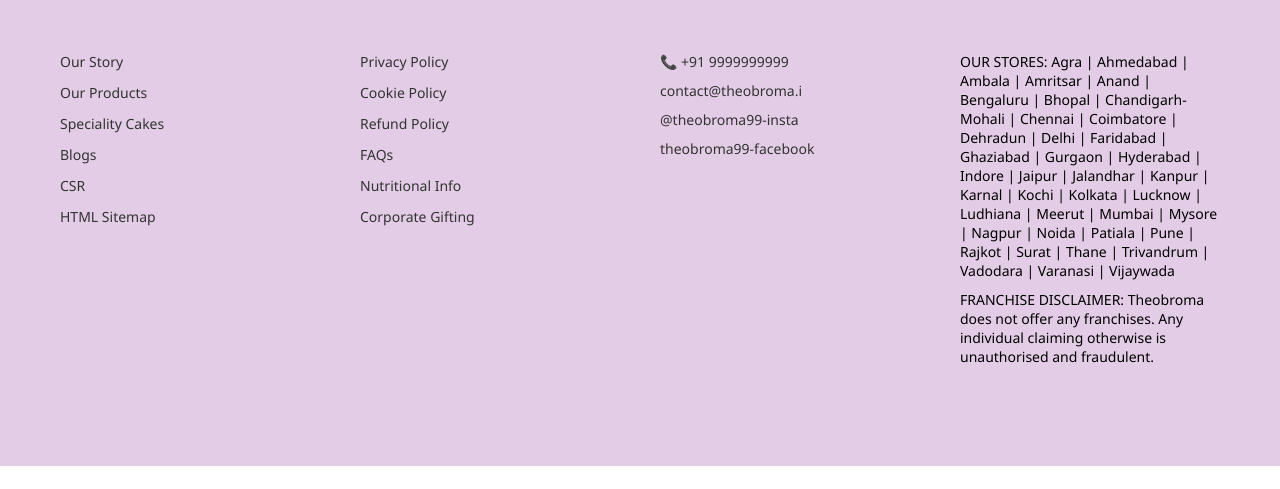
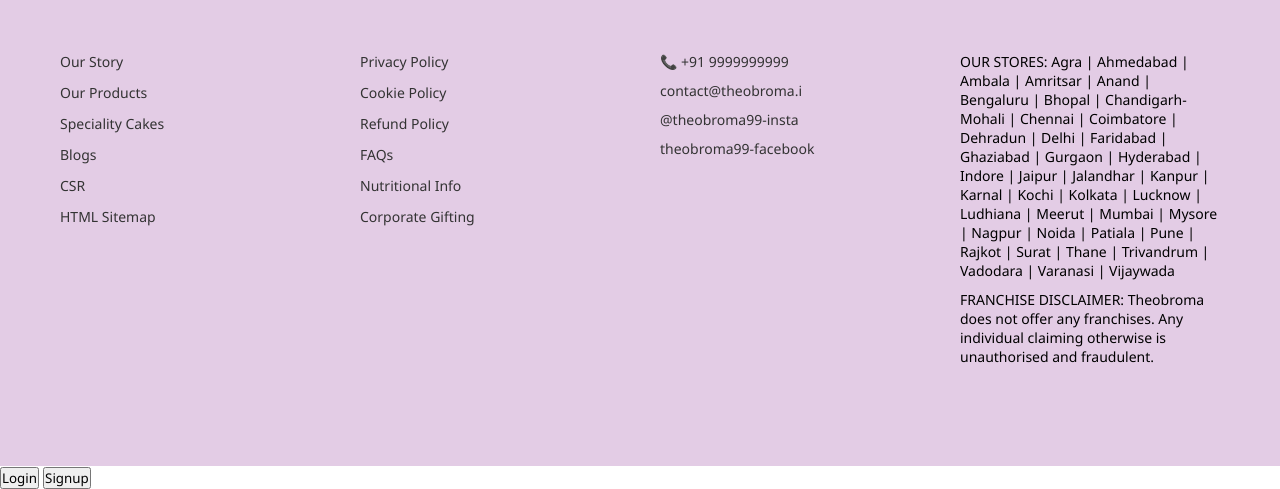
Before and after one commit to Mansii-19/theobroma-website-final, a plain HTML site: page index.html in a window 1280 px wide. Shown: the part 4957-5446 px from the top of the page. Before the commit the page ends 5423 px from the top, so only its background shows below. Drawn offline with Linux system fonts and the light colour scheme.

Commit message:
Update index.html

```diff
--- a/index.html
+++ b/index.html
@@ -286,6 +286,47 @@
     </section>
 
     <script src="js/script.js"></script>
+
+    <a href="html/login.html" id="loginBtn">
+  <button>Login</button>
+</a>
+
+<a href="html/signup.html" id="signupBtn">
+  <button>Signup</button>
+</a>
+
+<button id="logoutBtn" >Logout</button>
+
+<script src="js/auth.js"></script>
+
+<script>
+document.addEventListener("DOMContentLoaded", function () {
+
+  const loginBtn = document.getElementById("loginBtn");
+  const signupBtn = document.getElementById("signupBtn");
+  const logoutBtn = document.getElementById("logoutBtn");
+
+  const loggedInUser = localStorage.getItem("loggedInUser");
+
+  if (loggedInUser) {
+    loginBtn.style.display = "none";
+    signupBtn.style.display = "none";
+    logoutBtn.style.display = "inline-block";
+  } else {
+    loginBtn.style.display = "inline-block";
+    signupBtn.style.display = "inline-block";
+    logoutBtn.style.display = "none";
+  }
+
+  logoutBtn.addEventListener("click", function () {
+    localStorage.removeItem("loggedInUser");
+    window.location.reload();
+  });
+
+});
+</script>
+
+
 </body>
 
 </html>
```
